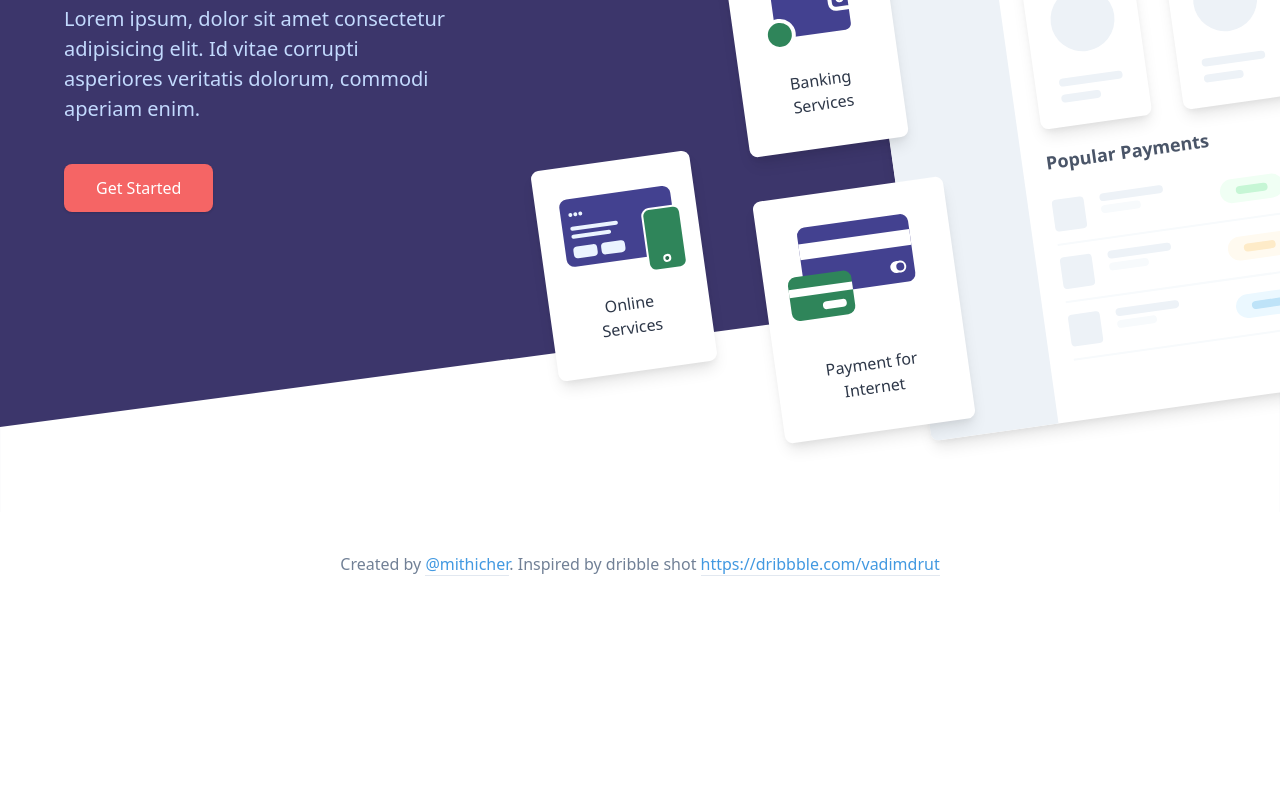
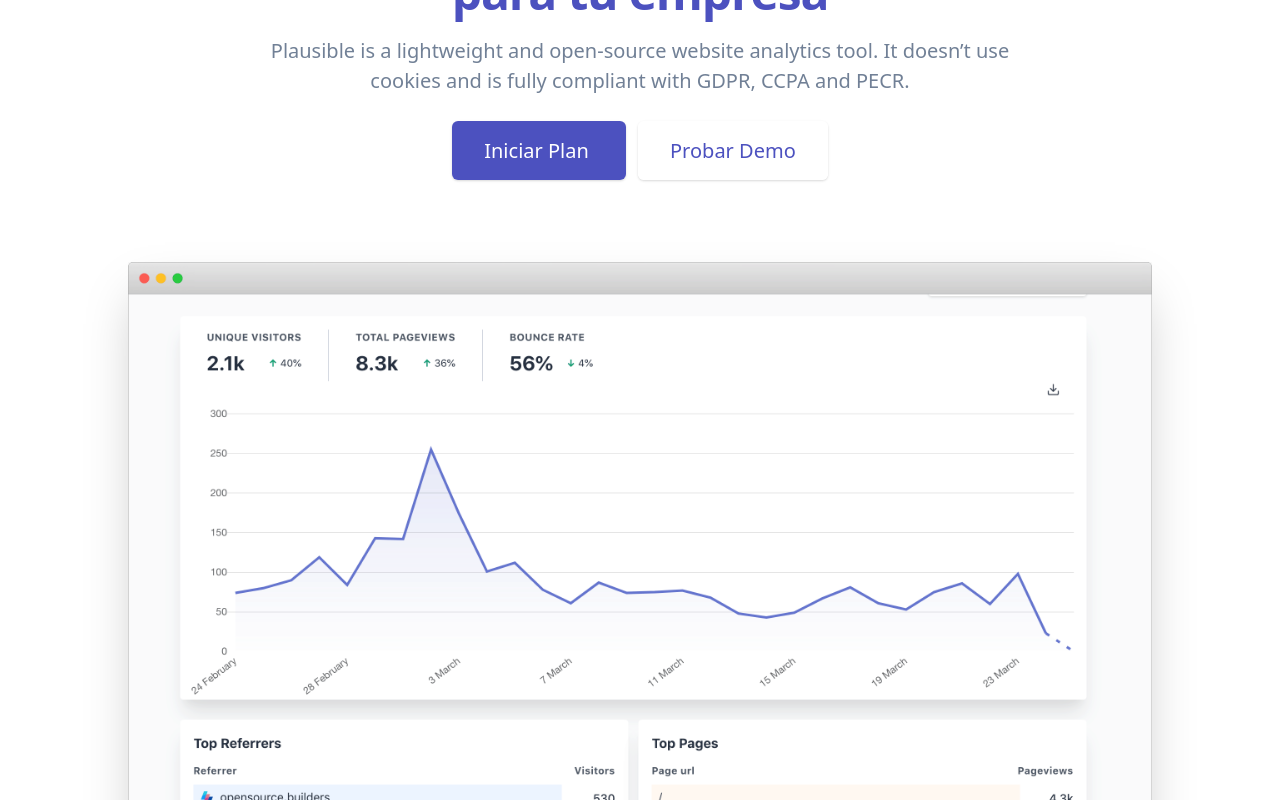
Before and after one commit to MoisesLO/tailwind-invoice, a Vue app: page / in a window 1280 px wide. Shown: the part 300-1100 px from the top of the page. Before the commit the page ends 892 px from the top, so only its background shows below. Built offline with nearby package versions, Linux system fonts and the light colour scheme.

Commit message:
home scroll fix

```diff
--- a/public/index.html
+++ b/public/index.html
@@ -7,7 +7,7 @@
     <link rel="icon" href="<%= BASE_URL %>favicon.ico">
     <title><%= htmlWebpackPlugin.options.title %></title>
   </head>
-  <body>
+  <body class="overflow-auto">
     <noscript>
       <strong>We're sorry but <%= htmlWebpackPlugin.options.title %> doesn't work properly without JavaScript enabled. Please enable it to continue.</strong>
     </noscript>
--- a/src/router/index.js
+++ b/src/router/index.js
@@ -9,7 +9,7 @@ Vue.use(VueRouter)
 
 const routes = [
   {
-    path: '/',
+    path: '/home2',
     name: 'Home',
     component: Home
   },
@@ -24,7 +24,7 @@ const routes = [
     component: Curve
   },
   {
-    path: '/home',
+    path: '/',
     name: 'home2',
     component: Home2
   },
--- a/src/views/home/home.vue
+++ b/src/views/home/home.vue
@@ -1,5 +1,5 @@
 <template>
-  <div class="">
+  <div class="overflow-auto">
     <!-- Menu Header -->
     <nav class="py-8">
       <div class="mx-auto flex justify-between justify-center  max-w-screen-lg">
@@ -25,7 +25,11 @@
               <router-link to="/" class=" font-medium text-gray-600 hover:text-gray-900">Login</router-link>
             </li>
             <li class="ml-6">
-              <router-link to="/" class=" px-5 py-2 border border-transparent text-base leading-6 font-medium rounded shadow text-white bg-indigo-600 hover:bg-indigo-500 focus:outline-none focus:shadow-outline transitio duration-150 ease-out">Register</router-link>
+              <router-link to="/" class=" px-5 py-2 border border-transparent text-base leading-6 font-medium
+              rounded shadow text-white bg-indigo-600 hover:bg-indigo-500 focus:outline-none focus:shadow-outline
+              transitio duration-150 ease-out">
+                Register
+              </router-link>
             </li>
           </ul>
         </div>
@@ -41,42 +45,25 @@
         <span class=" text-indigo-700">simple y sensillo para tu empresa</span>
       </h1>
       <div class=" text-xl text-gray-600 mt-5 text-center px-32">
-        Plausible is a lightweight and open-source website analytics tool. It doesn’t use cookies and is fully compliant with GDPR, CCPA and PECR.
+        Plausible is a lightweight and open-source website analytics tool. It doesn’t use cookies and is fully compliant
+        with GDPR, CCPA and PECR.
       </div>
       <div class="text-center mt-10">
-        <router-link to="/" class=" rounded-md shadow px-8 py-4 text-xl leading-6 text-white bg-indigo-700 font-medium">Get started</router-link>
-        <router-link to="/" class="ml-3 rounded-md shadow bg-white px-8 py-4 text-indigo-700 text-xl">Live Demo</router-link>
+        <router-link to="/" class=" rounded-md shadow px-8 py-4 text-xl leading-6 text-white
+        bg-indigo-700 font-medium hover:bg-indigo-500 focus:outline-none shadow transition duration-150">
+          Iniciar Plan
+        </router-link>
+        <router-link to="/" class="ml-3 rounded-md shadow bg-white px-8 py-4 text-indigo-700 text-xl
+         hover:text-indigo-800 ">
+          Probar Demo
+        </router-link>
       </div>
 
 
+    </div>
+    <div class="max-w-5xl mx-auto mt-24">
+      <img src="@/assets/header.png" class="shadow-2xl">
 
     </div>
-    <div class="">
-        <img src="@/assets/header.png" class=" h-600">
-        mas
-        <br>
-        <br>
-        <br>
-        <br>
-        <br>
-        <br>
-        dad
-        <br>
-        <br>
-        <br>
-        <br>
-        <br>
-        <br>
-        dsaddsaddas
-        ds
-
-      </div>
   </div>
 </template>
-
-<script>
-// import image from '../../../src/assets/header.png'
-export default {
-
-}
-</script>
```
